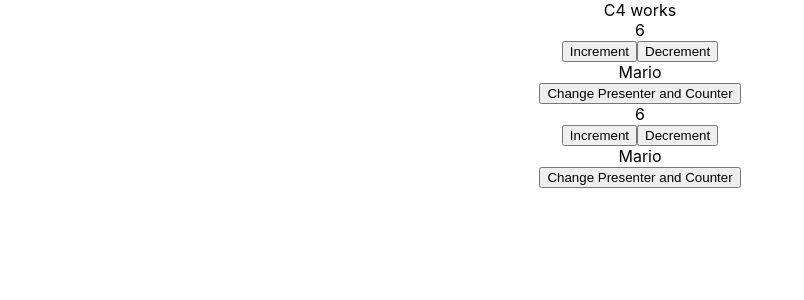
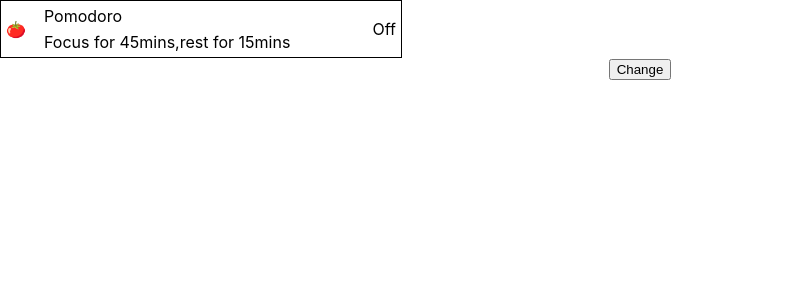
Before and after one commit to MarioKrstevski/react-smx, a React (Create React App) app: page / in a window 1280 px wide. Shown: the top 300 px of the page, without its empty margins (0-804 px from the left). Built offline with nearby package versions, Linux system fonts and the light colour scheme.

Commit message:
C5 Commit so far

```diff
--- a/src/App.css
+++ b/src/App.css
@@ -69,3 +69,28 @@
 #searchtool {
   margin-left: auto;
 }
+
+.pomodoro {
+  display: flex;
+  gap: 8px;
+  border: 1px solid black;
+  width: 400px;
+}
+
+.pomodoro > div {
+  padding: 5px;
+  display: flex;
+  align-items: center;
+  justify-content: center;
+}
+
+.pomodoro .middle {
+  display: flex;
+  flex-direction: column;
+  gap: 6px;
+  align-items: start;
+}
+
+.pomodoro .end {
+  margin-left: auto;
+}
--- a/src/App.js
+++ b/src/App.js
@@ -5,6 +5,7 @@ import C2 from "./classes/C2/C2";
 import Cuips from "./classes/C2/Cuisp";
 import C3 from "./classes/C3/C3";
 import C4 from "./classes/C4/C4";
+import C5 from "./classes/C5/C5";
 import { celebrity_names } from "./data/constants";
 
 function UL({ items, title = "Default Title" }) {
@@ -54,7 +55,8 @@ function App() {
       {/* <Cuips /> */}
       {/* <C2 /> */}
       {/* <C3 /> */}
-      <C4 />
+      {/* <C4 /> */}
+      <C5 />
       {/* {recipe.name} */}
       {/* Greek Salad */}
       {/* <Recipe
--- a/src/classes/C3/State.js
+++ b/src/classes/C3/State.js
@@ -2,11 +2,11 @@
 
 import React, { useState } from "react";
 
-export default function State(props) {
+export default function State() {
   let initialValue = 0; //any value can be here
   const [state, setState] = React.useState(initialValue);
+  const [counter, setCounter] = useState(0);
 
-  const [counter, setCounter] = useState(0);
   return (
     <div>
       State
--- /dev/null
+++ b/src/classes/C5/C5.js
@@ -0,0 +1,40 @@
+import React from "react";
+
+function Toggle() {
+  // let isOn = false;
+  const [isOn, setIsOn] = React.useState(false);
+
+  return (
+    <div>
+      <div className="pomodoro">
+        <div>🍅</div>
+        <div className="middle">
+          <div>Pomodoro</div>
+          <div>
+            {isOn
+              ? "Timed focus and rest intervals"
+              : "Focus for 45mins,rest for 15mins"}
+          </div>
+        </div>
+        <div className="end"> {isOn ? "On" : "Off"} </div>
+      </div>
+
+      <button
+        onClick={function () {
+          setIsOn(!isOn);
+        }}
+      >
+        {" "}
+        Change{" "}
+      </button>
+    </div>
+  );
+}
+
+export default function C5(props) {
+  return (
+    <div>
+      <Toggle />
+    </div>
+  );
+}
```
Also changed, not shown: src/homeworks/H3/H3.txt.
